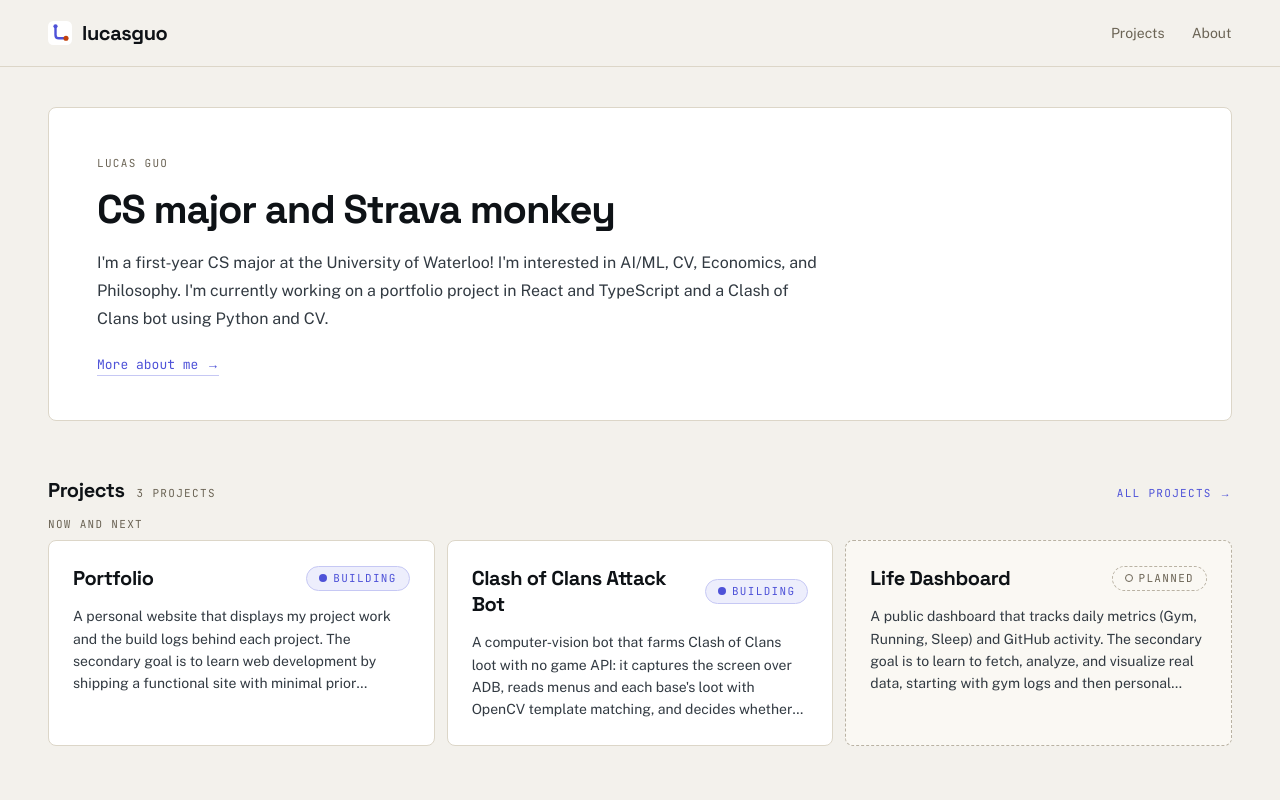
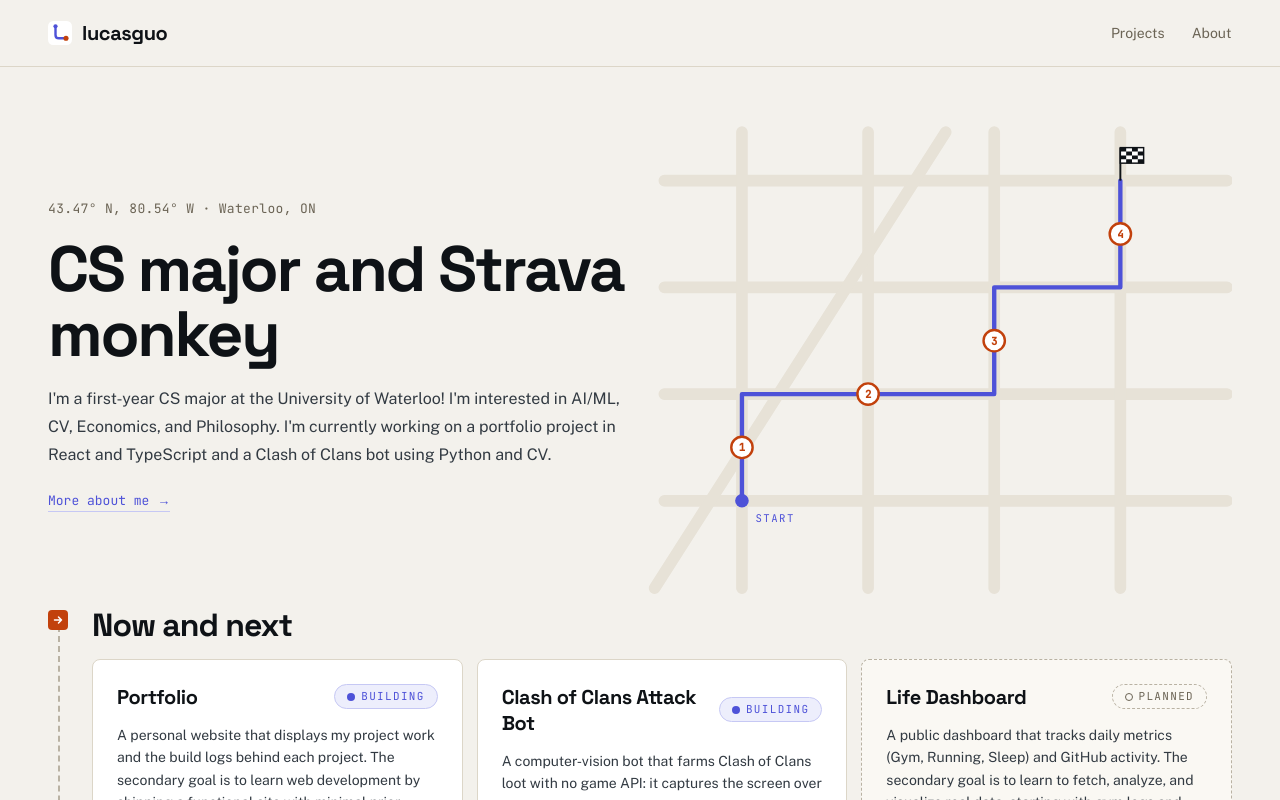
Before and after one commit to lucas-guo-2008/portfolio, a Next.js app: page / in a window 1280 px wide. Shown: the top 800 px of the page. Built offline with nearby package versions, Linux system fonts and the light colour scheme.

Commit message:
Add cool Home page layout with new components and updated project grouping.

```diff
--- a/app/page.tsx
+++ b/app/page.tsx
@@ -1,57 +1,58 @@
 import Link from 'next/link';
+import CourseMap from '@/components/CourseMap';
 import ProjectTile from '@/components/ProjectTile';
+import Sign from '@/components/Sign';
 import { projects, type Project } from '@/lib/projects';
-import { bio, tagline } from '@/lib/about';
+import { bio, location, tagline } from '@/lib/about';
 
 const focusRing = 'focus-visible:outline-2 focus-visible:outline-accent focus-visible:outline-offset-2';
-const label = 'font-mono text-label uppercase tracking-label';
-const built: Project['status'][] = ['live', 'complete'];   // finished, deployed or not
+const textLink = `self-start pt-2.5 pb-0.5 md:pt-0 md:pb-0 md:mt-1 font-mono text-caption text-accent border-b border-accent-border hover:text-accent-strong hover:border-accent-strong ${focusRing}`;
+const built: Project['status'][] = ['live', 'complete'];
+
+const flagIcon = (
+  <svg width="12" height="12" viewBox="0 0 12 12" fill="currentColor">
+    <path d="M0 0h3v3H0zM6 0h3v3H6zM3 3h3v3H3zM9 3h3v3H9zM0 6h3v3H0zM6 6h3v3H6zM3 9h3v3H3zM9 9h3v3H9z" />
+  </svg>
+);
+const arrowIcon = (
+  <svg width="12" height="12" viewBox="0 0 24 24" fill="none" stroke="currentColor" strokeWidth={3} strokeLinecap="round" strokeLinejoin="round">
+    <path d="M5 12h14M13 6l6 6-6 6" />
+  </svg>
+);
 
 export default function Home() {
   const featured = projects.filter(project => project.featured);
   const groups = [
-    { label: 'Built', projects: featured.filter(project => built.includes(project.status)) },
-    { label: 'Now and next', projects: featured.filter(project => !built.includes(project.status)) },
+    { label: 'Built', icon: flagIcon, projects: featured.filter(project => built.includes(project.status)) },
+    { label: 'Now and next', icon: arrowIcon, projects: featured.filter(project => !built.includes(project.status)) },
   ].filter(group => group.projects.length > 0);
 
   return (
-    <div className="flex flex-col gap-10 md:gap-14 md:pt-1">
-      <section className="bg-surface border border-border rounded-lg px-5 py-6 md:px-12 md:pt-12 md:pb-11 flex flex-col gap-3.5 md:gap-4.5">
-        <p className={`${label} text-text-muted`}>Lucas Guo</p>
-        <h1 className="text-title md:text-display font-display font-bold">{tagline}</h1>
-        <p className="max-w-reading text-body text-text-secondary">{bio[0]}</p>
-        <Link
-          href="/about"
-          className={`self-start pt-2.5 pb-0.5 md:pt-0 md:pb-0 md:mt-1 font-mono text-caption text-accent border-b border-accent-border hover:text-accent-strong hover:border-accent-strong ${focusRing}`}
-        >
-          More about me →
-        </Link>
+    <div className="flex flex-col">
+      <section className="relative py-12 md:py-24">
+        {/* xl+ only, in the right half: the intro narrows to max-w-xl there so the two never overlap */}
+        <CourseMap className="hidden xl:block absolute right-0 top-0 h-full w-1/2 pointer-events-none" />
+        <div className="relative flex flex-col gap-4.5 max-w-reading xl:max-w-xl">
+          <p className="font-mono text-caption tracking-wide text-text-muted">{location}</p>
+          <h1 className="text-display md:text-hero font-display font-bold">{tagline}</h1>
+          <p className="text-body text-text-secondary">{bio[0]}</p>
+          <Link href="/about" className={textLink}>More about me →</Link>
+        </div>
       </section>
 
-      <section className="flex flex-col gap-3 md:gap-3.5">
-        <div className="flex items-baseline justify-between gap-3">
-          <div className="flex items-baseline gap-2.5 md:gap-3">
-            <h2 className="text-heading font-display font-bold">Projects</h2>
-            <p className={`${label} text-text-muted`}>
-              {featured.length}
-              <span className="hidden md:inline"> {featured.length === 1 ? 'project' : 'projects'}</span>
-            </p>
+      <section className="relative flex flex-col gap-12 pb-6 pl-11 before:absolute before:left-2.5 before:top-2 before:bottom-0 before:border-l-2 before:border-dashed before:border-text-faint">
+        {groups.map(group => (
+          <div key={group.label} className="flex flex-col gap-4">
+            <div className="relative flex items-baseline gap-3">
+              <Sign icon aria-hidden className="absolute -left-11 top-0.5">{group.icon}</Sign>
+              <h2 className="text-heading md:text-title font-display font-bold">{group.label}</h2>
+            </div>
+            <div className="grid gap-3.5 md:grid-cols-2 lg:grid-cols-3">
+              {group.projects.map(project => <ProjectTile key={project.slug} project={project} titleAs="h3" />)}
+            </div>
           </div>
-          <Link href="/projects" className={`py-3 md:py-0 ${label} text-accent hover:text-accent-strong ${focusRing}`}>
-            All projects →
-          </Link>
-        </div>
-
-        <div className="flex flex-col gap-6">
-          {groups.map(group => (
-            <div key={group.label} className="flex flex-col gap-2">
-              <h3 className={`${label} text-text-muted`}>{group.label}</h3>
-              <div className="grid gap-3 md:grid-cols-2 lg:grid-cols-3">
-                {group.projects.map(project => <ProjectTile key={project.slug} project={project} />)}
-              </div>
-            </div>
-          ))}
-        </div>
+        ))}
+        <Link href="/projects" className={textLink}>All projects →</Link>
       </section>
     </div>
   );
--- /dev/null
+++ b/components/CourseMap.tsx
@@ -0,0 +1,40 @@
+type CourseMapProps = {
+  className?: string;
+};
+
+const kmMarkers = [
+  { cx: 120, cy: 355 },
+  { cx: 250, cy: 300 },
+  { cx: 380, cy: 245 },
+  { cx: 510, cy: 135 },
+];
+
+export default function CourseMap({ className = '' }: CourseMapProps) {
+  return (
+    <svg viewBox="0 0 640 520" preserveAspectRatio="xMidYMid slice" aria-hidden="true" className={className}>
+      <g fill="none" className="stroke-border-subtle" strokeWidth={12} strokeLinecap="round">
+        <path d="M40 80 H620 M40 190 H620 M40 300 H620 M40 410 H620" />
+        <path d="M120 30 V500 M250 30 V500 M380 30 V500 M510 30 V500" />
+        <path d="M30 500 L330 30" />
+      </g>
+
+      <path d="M120 410 V300 H380 V190 H510 V80" fill="none" className="stroke-accent"
+            strokeWidth={4.5} strokeLinecap="round" strokeLinejoin="round" />
+      <circle cx="120" cy="410" r="7" className="fill-accent" />
+      <text x="134" y="432" className="fill-accent font-mono" fontSize={11} letterSpacing={1.5}>START</text>
+
+      {kmMarkers.map(({ cx, cy }, i) => (
+        <g key={i}>
+          <circle cx={cx} cy={cy} r="11" className="fill-surface stroke-marker" strokeWidth={2.5} />
+          <text x={cx} y={cy + 4} className="fill-marker font-mono" fontSize={11} fontWeight={700} textAnchor="middle">{i + 1}</text>
+        </g>
+      ))}
+
+      <g transform="translate(510 80)">
+        <path d="M0 0 V-34" className="stroke-text" strokeWidth={2} />
+        <rect x="0" y="-34" width="24" height="16" className="fill-surface stroke-text" strokeWidth={1.5} />
+        <path d="M0 -34 h6 v4 h-6z M12 -34 h6 v4 h-6z M6 -30 h6 v4 h-6z M18 -30 h6 v4 h-6z M0 -26 h6 v4 h-6z M12 -26 h6 v4 h-6z M6 -22 h6 v4 h-6z M18 -22 h6 v4 h-6z" className="fill-text" />
+      </g>
+    </svg>
+  );
+}
--- /dev/null
+++ b/components/Sign.tsx
@@ -0,0 +1,25 @@
+import type { ReactNode } from "react";
+
+type SignProps = {
+    children: ReactNode;
+    tone?: 'marker' | 'finish';
+    icon?: boolean;
+    className?: string;
+    'aria-hidden'?: boolean;
+}
+
+const tones: Record<'marker' | 'finish', string> = {
+    'marker': 'bg-marker text-on-marker',
+    'finish': 'bg-text text-surface',
+}
+
+export default function Sign({children, tone = 'marker', icon, className = '', 'aria-hidden': ariaHidden}:SignProps) {
+    return (
+        <span
+            aria-hidden={ariaHidden}
+            className={`inline-flex items-center justify-center rounded-sm font-mono text-label font-bold tracking-label uppercase leading-none ${tones[tone]} ${icon ? 'size-5' : 'px-2 py-1.5'} ${className}`}
+        >
+            {children}
+        </span>
+    );
+}
```
